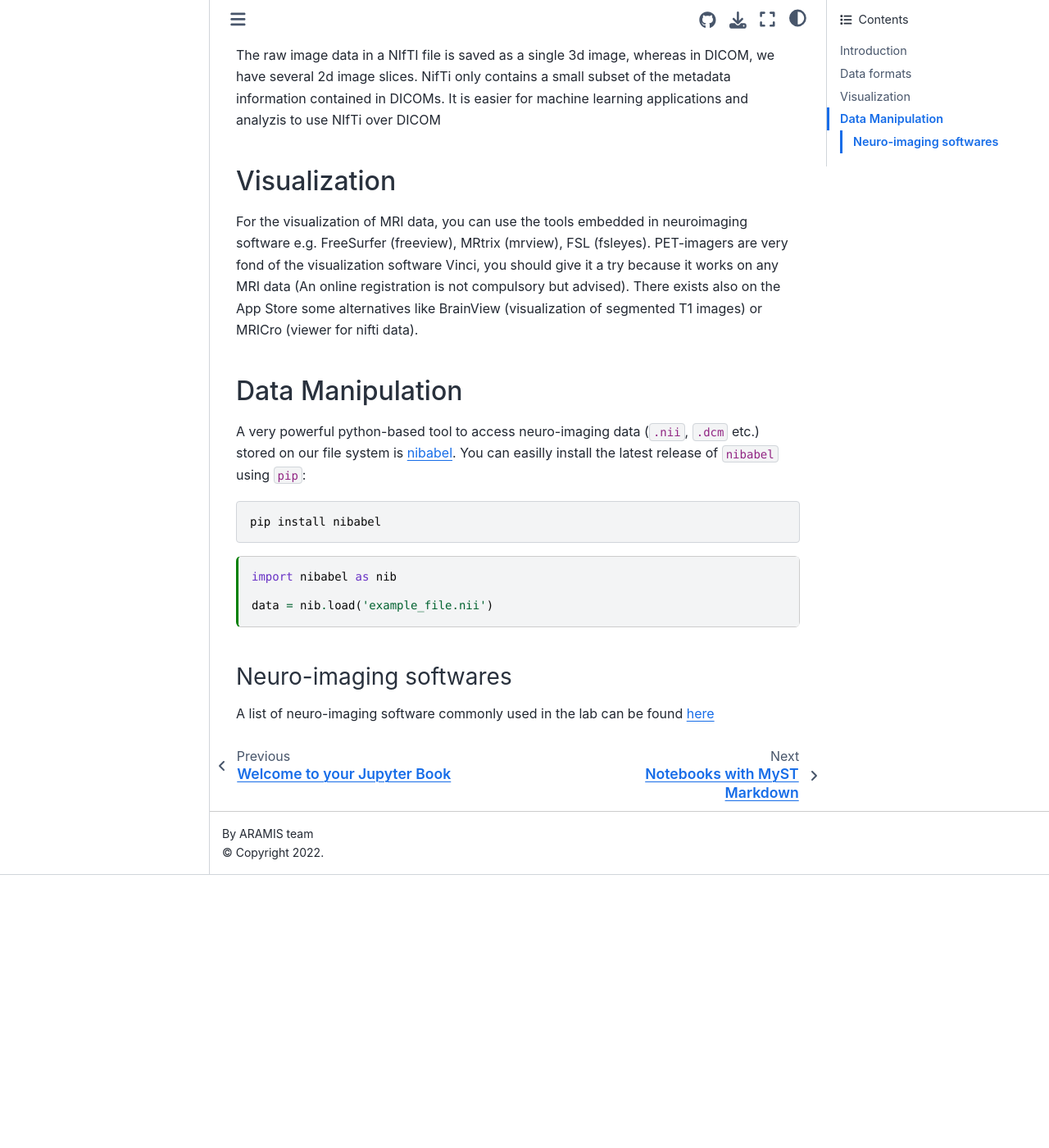
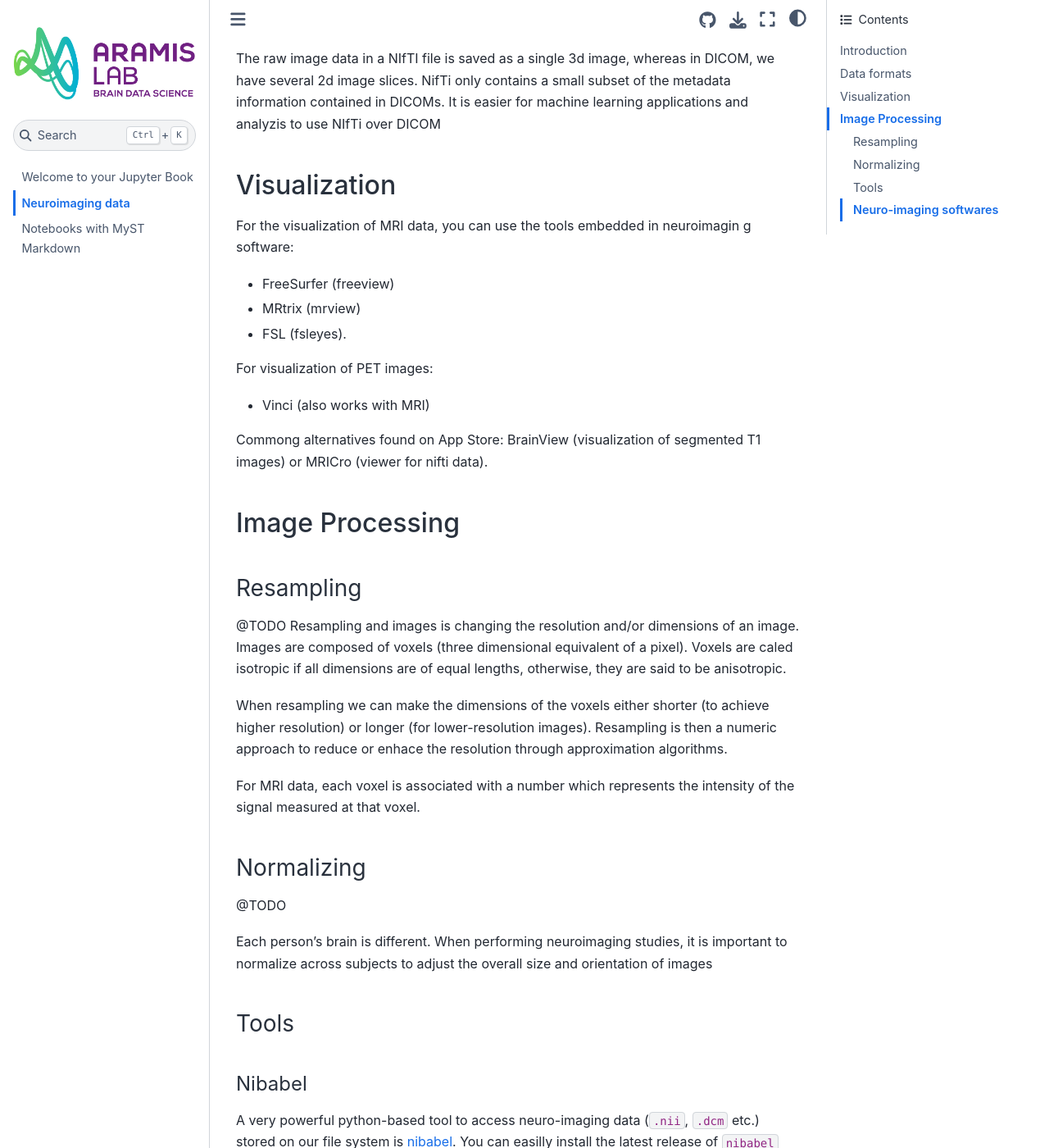
Before and after one commit to aramis-lab/handbook, a Jupyter Book: the page built from docs/neuroimaging.md, in a window 1280 px wide and 1400 px high, scrolled down 1756 px. Shown: the whole window at 82% size. Built offline with Jupyter Book 1.0.4 settings and Sphinx 7.4.7 and the Sphinx Book theme 1.1.4, drawn with Linux system fonts in a browser that asks for light colours; before the commit the page ends 2823 px from its top, so only the background shows below that.

Commit message:
Add processing section to neuroimaging page

````diff
--- a/docs/neuroimaging.md
+++ b/docs/neuroimaging.md
@@ -52,11 +52,11 @@
 DICOM (`.dcm`) and NIfTi (`.nii`or `.nii.gz` if gzipped)  are data formats for storing medical images (raw data) along with meta-data in the form of a header.
 
 
-### DICOM
+#### DICOM
 
 DICOM is the sandard file type used for most medical imaging devices (MRIs? CT, PET, etc..) The acronym stands for Digital Imaging and COmmunication in Medicine. DICOM is designed to be transferred and stored with PACS. More information can be found on their [webpage](https://www.dicomstandard.org/about).
 
-### NIfTI
+#### NIfTI
 
 The Neuroimaging Informatics Technology Initiative (NIfTI) is an open file format commonly used to store brain imaging data obtained using Magnetic Resonance Imaging methods.
 
@@ -91,13 +91,42 @@
 
 ## Visualization
 
-For the visualization of MRI data, you can use the tools embedded in neuroimaging software e.g. FreeSurfer (freeview), MRtrix (mrview), FSL (fsleyes). PET-imagers are very fond of the visualization software Vinci, you should give it a try because it works on any MRI data (An online registration is not compulsory but advised). There exists also on the App Store some alternatives like BrainView (visualization of segmented T1 images) or MRICro (viewer for nifti data).
+For the visualization of MRI data, you can use the tools embedded in neuroimagin
+g software:
+- FreeSurfer (freeview)
+- MRtrix (mrview)
+- FSL (fsleyes).
+
+
+For visualization of PET images:
+
+- Vinci (also works with MRI)
+
+Commong alternatives found on App Store: BrainView (visualization of segmented T1 images) or MRICro (viewer for nifti data).
 
 
 
-## Data Manipulation
+## Image Processing
+
+### Resampling
+
+@TODO
+ Resampling and images is changing the resolution and/or dimensions of an image. Images are composed of voxels (three dimensional equivalent of a pixel). Voxels are caled isotropic if all dimensions are of equal lengths, otherwise, they are said to be anisotropic.
+
+ When resampling we can make the dimensions of the voxels either shorter (to achieve higher resolution) or longer (for lower-resolution images). Resampling is then a numeric approach to reduce or enhace the resolution through approximation algorithms.
+
+ For MRI data, each voxel is associated with a number which represents the intensity of the signal measured at that voxel.
+
+### Normalizing
+
+@TODO
+
+Each person's brain is different. When performing neuroimaging studies, it is important to normalize across subjects to adjust the overall size and orientation of images
 
 
+### Tools
+
+#### Nibabel
 A very powerful python-based tool to access neuro-imaging data (`.nii`, `.dcm` etc.) stored on our file system is [nibabel](https://nipy.org/nibabel/). You can easilly install the latest release of `nibabel` using `pip`:
 
 ```
````
